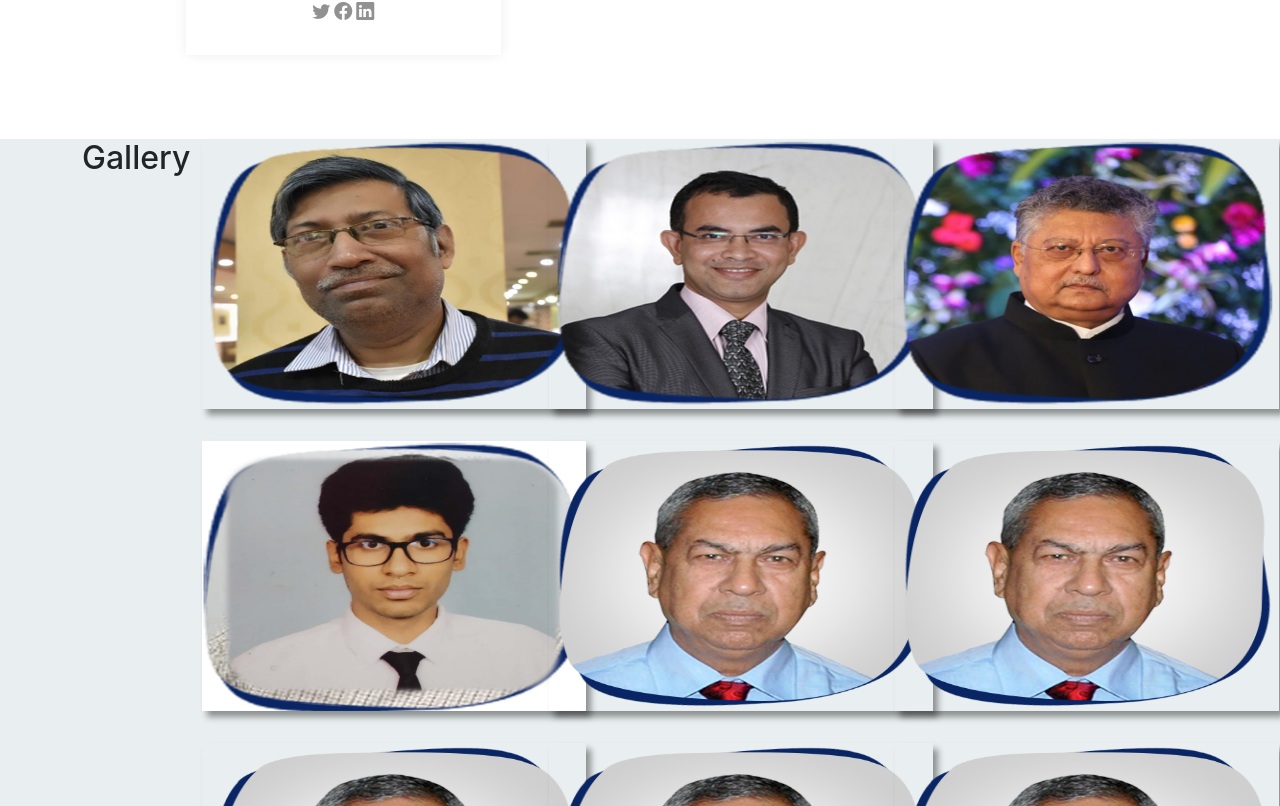
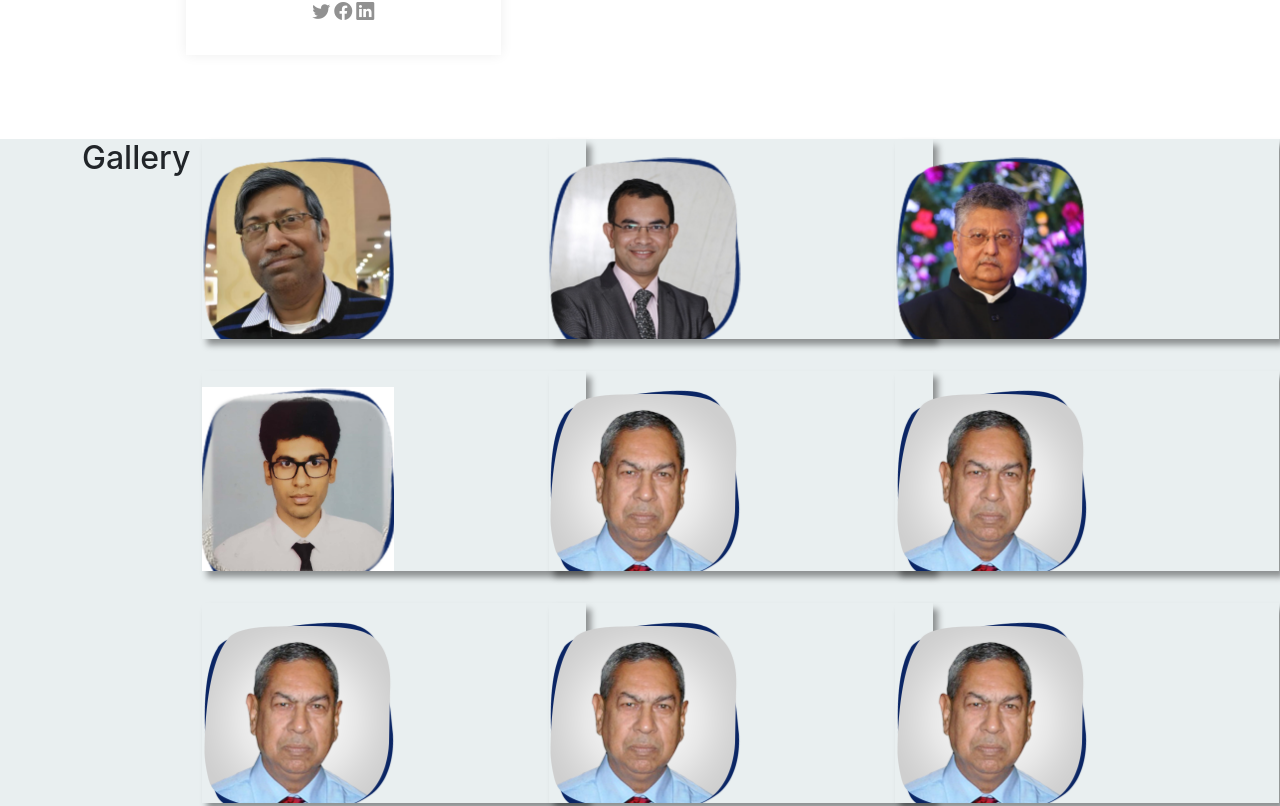
Before and after one commit to rabvik-innovations/Rabvik-Innovations--Website, a React (Create React App) app: page / in a window 1280 px wide. Shown: the part 1454-2260 px from the top of the page. Built offline with nearby package versions, Linux system fonts and the light colour scheme; the HTML template or start-up script is replaced by a standard one.

Commit message:
Add styling to gallery

```diff
--- a/src/App.css
+++ b/src/App.css
@@ -172,10 +172,11 @@ button:hover{
    transition: all .4s ease;
   -webkit-transition: all .4s ease; */
   display: block;
-	width: 100%;
+	width: 50%;
 	height: 100%;
-	/* object-fit: cover; */
+	object-fit: cover;
 	transition: transform 400ms ease-out;
+  margin-top:1rem;
 
 }
 .img-card{
@@ -183,11 +184,12 @@ button:hover{
     flex: 1 0 24rem;
     margin: 1rem 1rem;
     box-shadow: 0.3rem 0.4rem 0.4rem rgba(0, 0, 0, 0.4);
-    overflow: hidden;
-    width:4%;
-    height:270px;
+    overflow:hidden;
+    width:20%;
+    height:200px;
     margin-top:1rem;
     padding-right:0px 60px 0px;
+    width:100px;
 }
 
 .gallery-item img:hover{
```
